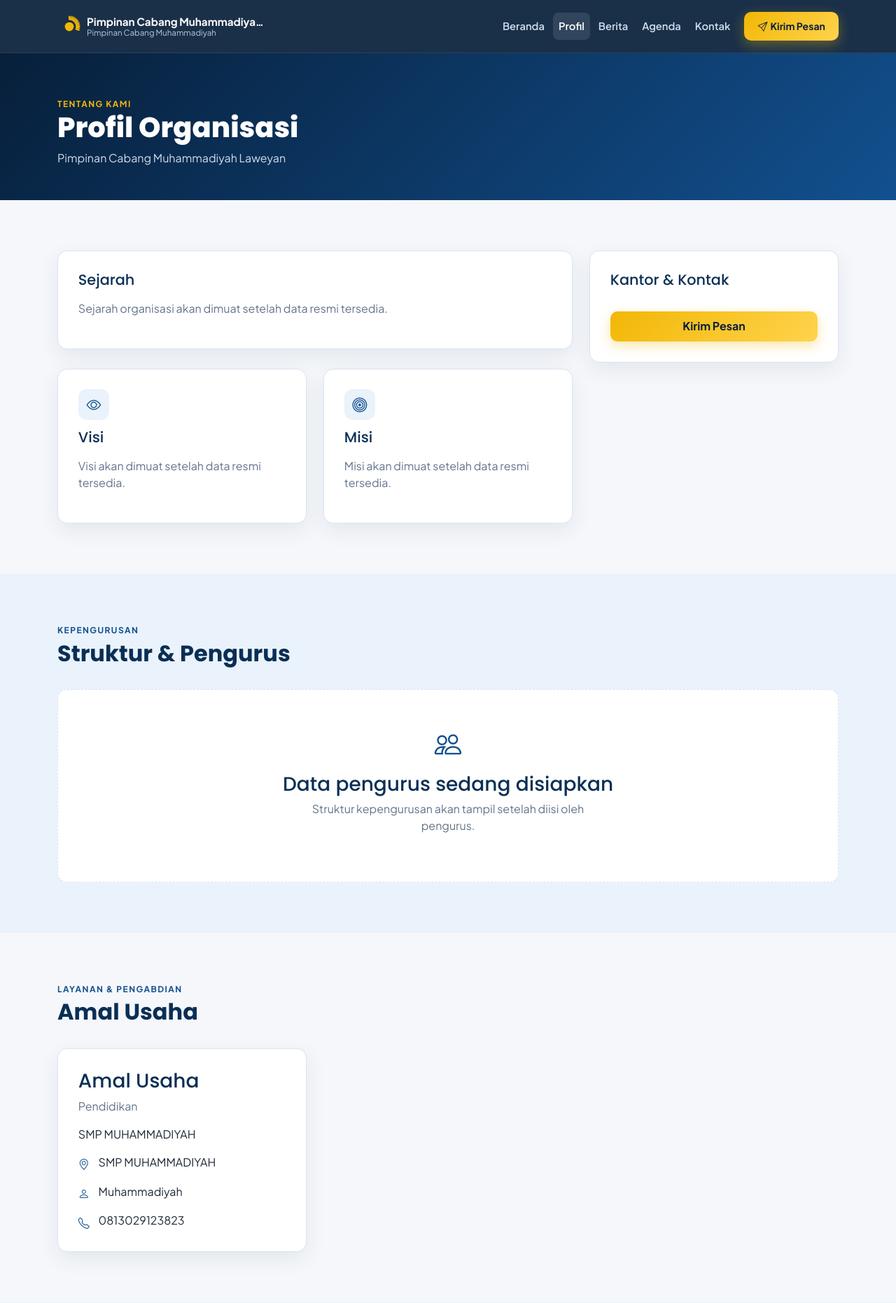
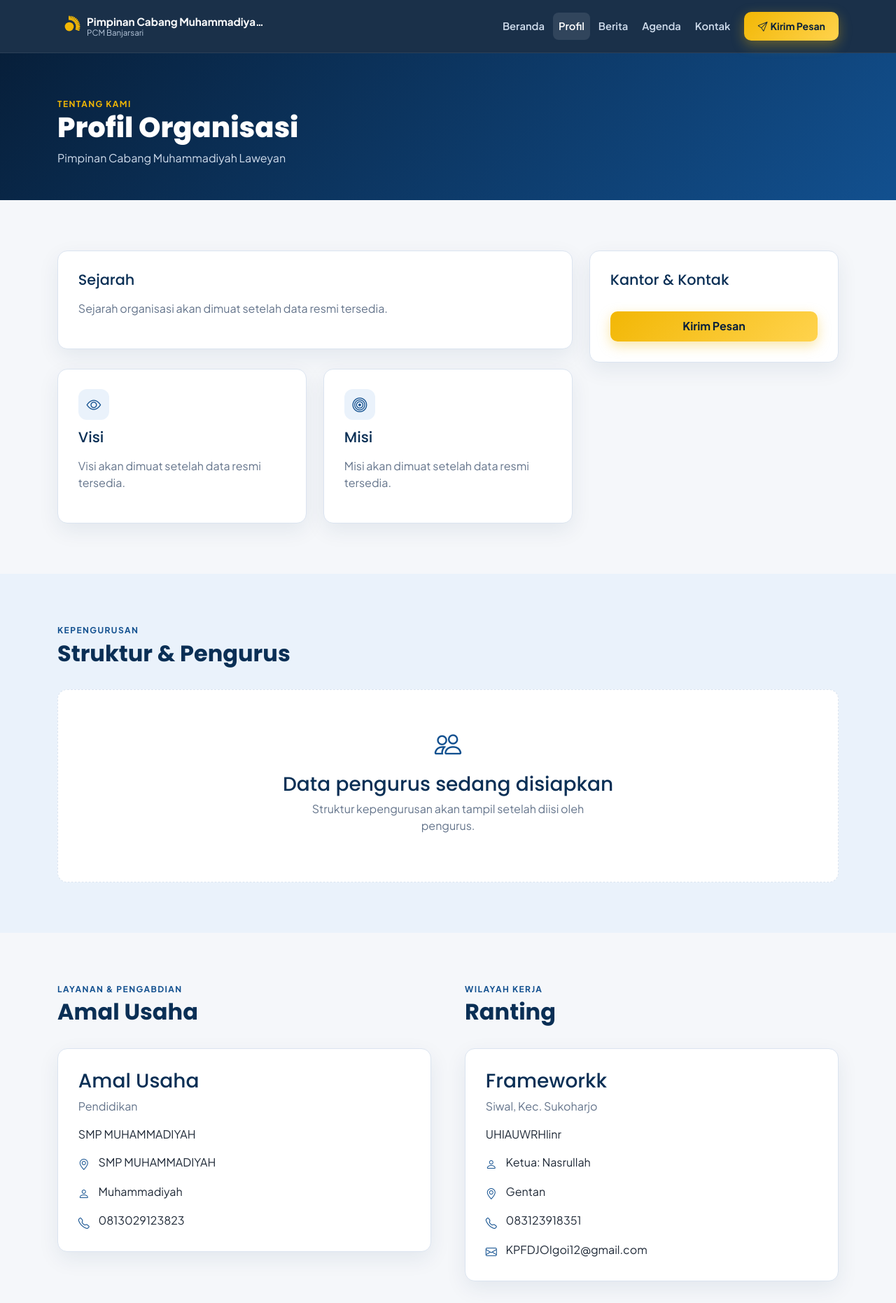
Before and after one commit to iqbalmieayamm-jpg/website-pcm, a Django app: page /profil/ in a window 1280 px wide. Shown: the top 1862 px of the page at 70% size. Run offline with Django 5.2, Linux system fonts and the light colour scheme; data comes from the database, SQL or seed files in the repository; both versions use the stored data as it was after the commit; data that the repository does not hold is empty.

Commit message:
Ganti nama organisasi jadi PCM Laweyan dan rapikan layout

```diff
--- a/templates/base.html
+++ b/templates/base.html
@@ -28,7 +28,7 @@
         {% endif %}
         <span class="brand-text">
           <strong>{{ org.nama|truncatechars:28 }}</strong>
-          <small>{{ org.wilayah|default:"Pimpinan Cabang Muhammadiyah" }}</small>
+          <small>{{ org.wilayah|default:"PCM Banjarsari" }}</small>
         </span>
       </a>
       <button class="navbar-toggler" type="button" data-bs-toggle="collapse" data-bs-target="#nav" aria-controls="nav" aria-expanded="false" aria-label="Buka navigasi">
--- a/templates/core/home.html
+++ b/templates/core/home.html
@@ -6,7 +6,7 @@
   <div class="container hero-inner">
     <div class="row align-items-center g-5">
       <div class="col-lg-7">
-        <p class="hero-eyebrow reveal">Website Resmi Pimpinan Cabang Muhammadiyah</p>
+        <p class="hero-eyebrow reveal">Website Resmi PCM Banjarsari</p>
         <h1 class="hero-title reveal">{{ org.nama }}</h1>
         <p class="hero-lead reveal">{{ org.wilayah|default:"Melayani umat melalui pendidikan, sosial, dan dakwah berkemajuan." }}</p>
         <div class="hero-actions reveal">
--- a/templates/core/profile.html
+++ b/templates/core/profile.html
@@ -87,21 +87,18 @@
   </div>
 </section>
 
-<!-- ===== AMAL USAHA ===== -->
 <section class="section">
   <div class="container">
+    <div class="row g-5">
+
+      <div class="col-lg-6">
         <div class="section-head reveal">
           <div><p class="eyebrow">Layanan &amp; Pengabdian</p><h2>Amal Usaha</h2></div>
         </div>
-    {% if amal_usaha_list %}
-      <div class="row g-4">
         {% for a in amal_usaha_list %}
-          <div class="col-md-6 col-lg-4">
-            <div class="content-card reveal h-100">
+          <div class="content-card reveal mb-4">
             <h3>{{ a.nama }}</h3>
-              <p class="muted">
-                {{ a.get_jenis_display }}{% if a.ranting %} · Ranting {{ a.ranting.nama }}{% endif %}
-              </p>
+            <p class="muted">{{ a.get_jenis_display }}{% if a.ranting %} · Ranting {{ a.ranting.nama }}{% endif %}</p>
             {% if a.deskripsi %}<p>{{ a.deskripsi|truncatewords:30 }}</p>{% endif %}
             <ul class="contact-list">
               {% if a.alamat %}<li><i class="bi bi-geo-alt"></i><span>{{ a.alamat }}</span></li>{% endif %}
@@ -109,37 +106,22 @@
               {% if a.telepon %}<li><i class="bi bi-telephone"></i><span>{{ a.telepon }}</span></li>{% endif %}
             </ul>
           </div>
-          </div>
+        {% empty %}
+          <p class="muted">Data amal usaha belum tersedia.</p>
         {% endfor %}
       </div>
-    {% else %}
-      <div class="empty-state reveal">
-        <i class="bi bi-building"></i>
-        <h3>Data amal usaha sedang disiapkan</h3>
-        <p>Daftar amal usaha akan tampil setelah diisi oleh pengurus.</p>
-      </div>
-    {% endif %}
-  </div>
-</section>
 
-<!-- ===== RANTING ===== -->
-<section class="section section-alt">
-  <div class="container">
+      <div class="col-lg-6">
         <div class="section-head reveal">
           <div><p class="eyebrow">Wilayah Kerja</p><h2>Ranting</h2></div>
         </div>
-    {% if ranting_list %}
-      <div class="row g-4">
         {% for r in ranting_list %}
-          <div class="col-md-6 col-lg-4">
-            <div class="content-card reveal h-100">
+          <div class="content-card reveal mb-4">
             {% if r.foto %}
               <img src="{{ r.foto.url }}" alt="{{ r.nama }}" loading="lazy" style="width:100%;border-radius:12px;margin-bottom:1rem;">
             {% endif %}
             <h3>{{ r.nama }}</h3>
-              <p class="muted">
-                {{ r.desa_kelurahan }}{% if r.kecamatan %}, Kec. {{ r.kecamatan }}{% endif %}
-              </p>
+            <p class="muted">{{ r.desa_kelurahan }}{% if r.kecamatan %}, Kec. {{ r.kecamatan }}{% endif %}</p>
             {% if r.deskripsi %}<p>{{ r.deskripsi|truncatewords:30 }}</p>{% endif %}
             <ul class="contact-list">
               {% if r.ketua %}<li><i class="bi bi-person"></i><span>Ketua: {{ r.ketua }}</span></li>{% endif %}
@@ -148,16 +130,12 @@
               {% if r.email %}<li><i class="bi bi-envelope"></i><span>{{ r.email }}</span></li>{% endif %}
             </ul>
           </div>
-          </div>
+        {% empty %}
+          <p class="muted">Data ranting belum tersedia.</p>
         {% endfor %}
       </div>
-    {% else %}
-      <div class="empty-state reveal">
-        <i class="bi bi-geo-alt"></i>
-        <h3>Data ranting sedang disiapkan</h3>
-        <p>Daftar ranting akan tampil setelah diisi oleh pengurus.</p>
+
     </div>
-    {% endif %}
   </div>
 </section>
 {% endblock %}
```
Also changed, not shown: core/fixtures/ranting_amalusaha.json (+29 -0 lines). Lines whose indentation alone changed are shown as unchanged.
